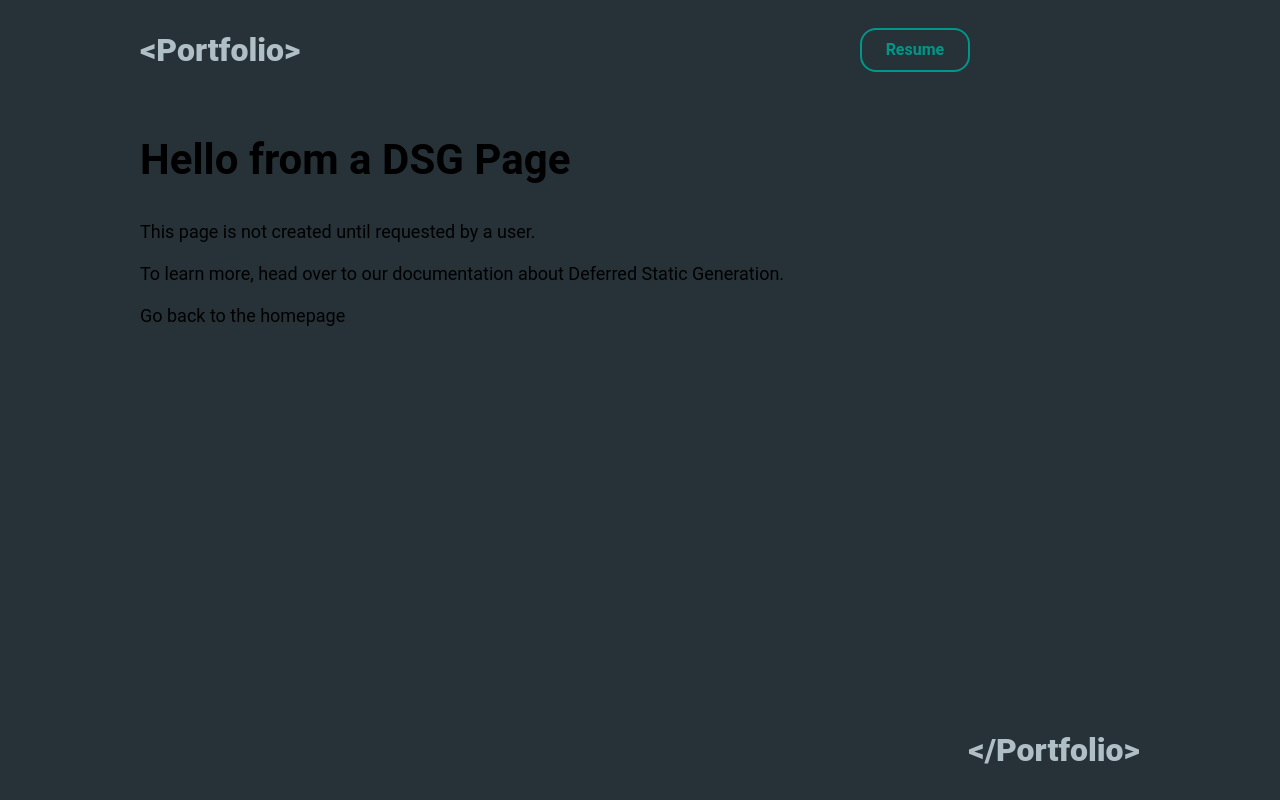
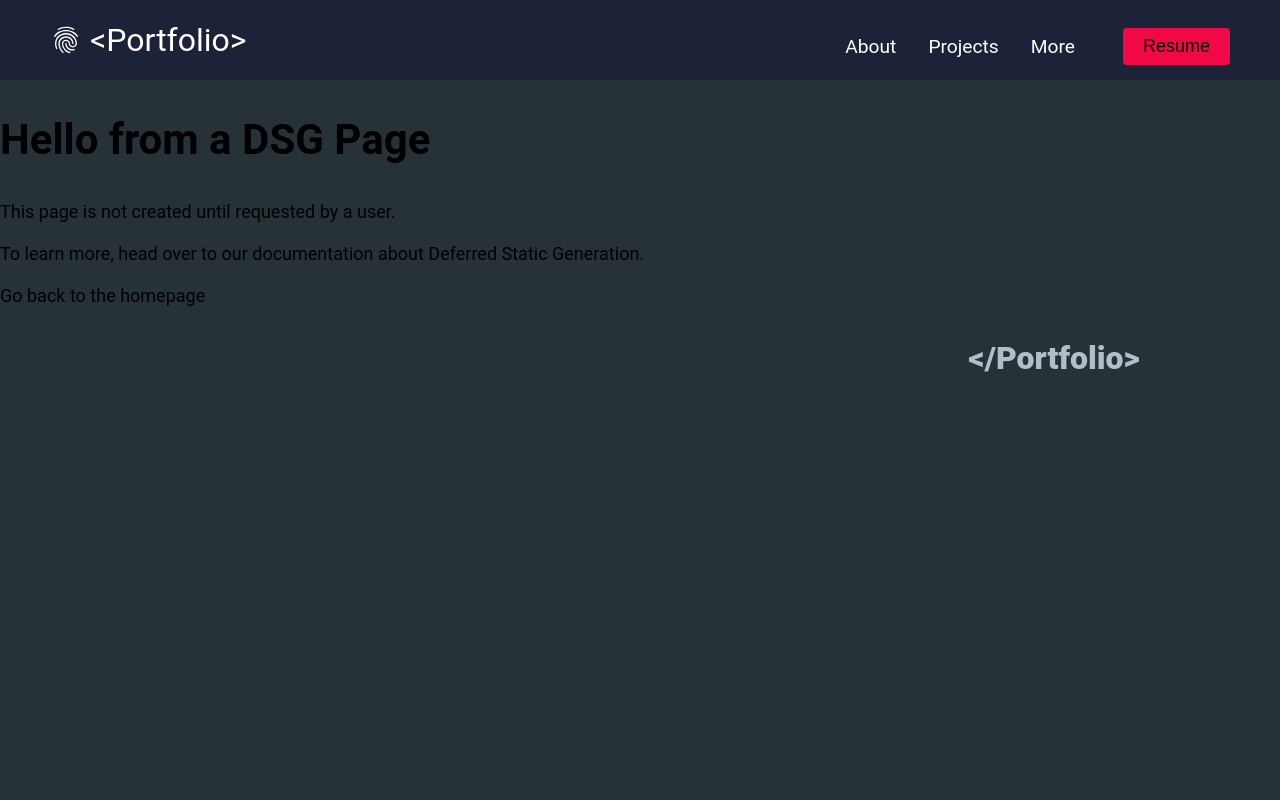
Before and after one commit to MVPZl0b/Portfolio, a Gatsby site: page /using-dsg in a window 1280 px wide. Built offline with nearby package versions, Linux system fonts and the light colour scheme; Gatsby itself is replaced by a stand-in of ours.

Commit message:
first iteration of navbar

```diff
--- a/package.json
+++ b/package.json
@@ -7,6 +7,7 @@
   "dependencies": {
     "@mdx-js/mdx": "^1.6.22",
     "@mdx-js/react": "^1.6.22",
+    "@stitches/react": "^1.2.7",
     "animate.css": "^4.1.1",
     "babel-plugin-styled-components": "^2.0.6",
     "gatsby": "^4.10.2",
@@ -26,6 +27,7 @@
     "react-animation-on-scroll": "^5.0.0",
     "react-dom": "^17.0.1",
     "react-helmet": "^6.1.0",
+    "react-icons": "^4.3.1",
     "styled-components": "^5.3.5"
   },
   "devDependencies": {
--- /dev/null
+++ b/src/components/Button.js
@@ -0,0 +1,97 @@
+import React from 'react'
+import { styled } from '@stitches/react';
+
+const Btn = styled('button', {
+    padding: '8px 20px',
+    borderRadius: '4px',
+    outline: 'none',
+    border: 'none',
+    cursor: 'pointer',
+
+    '&.btn-primary': {
+        backgroundColor: '#fff',
+        color: "#242424",
+        border: "1px solid #fff"
+    },
+    '&.btn--outline': {
+        backgroundColor: 'transparent',
+        color: '#fff',
+        border: '1px solid #fff',
+        transition: 'all 0.3s ease-out',
+    },
+    variants: {
+        color: {
+            red: {
+                backgroundColor: "#f00946",
+                '&:hover': {
+                    border: 'none',
+                    color: "#242424",
+                    backgroundColor: "#fff"
+                }
+            },
+            blue: {
+                backgroundColor: "#276afb"
+            },
+            green: {
+                backgroundColor: "#25ce4a"
+            },
+            primary: {
+                backgroundColor: "#242424",
+                '&:hover': {
+                    border: 'none',
+                    color: "#242424",
+                    backgroundColor: "#fff"
+                }
+            },
+        },
+        size: {
+            medium: {
+                padding: "8px 20px",
+                fontSize: "18px"
+            },
+            mobile: {
+                textAlign: "center",
+                borderRadius: "4px",
+                width: "80%",
+                textDecoration: "none",
+                fontSize: "1.5rem",
+                backgroundColor: "transparent",
+                color: "#fff",
+                padding: "14px 20px",
+                border: "1px solid #fff",
+                transition: "all 0.3s ease-out"
+            },
+            large: {
+                padding: "12px 26px",
+                fontSize: "20px"
+            },
+            wide: {
+                padding: "12px 64px",
+                fontSize: "20px",
+                '&:hover': {
+                    color: "#fff",
+                    backgroundColor: "#f00946",
+                    transition: "all 0.2s ease-out"
+                }
+            }
+        }
+    },
+    defaultVariants: {
+        color: 'red',
+        size: 'medium',
+    }
+})
+
+const Button = ({ children, type, onClick, buttonStyle, buttonSize, buttonColor }) => {
+    return (
+        <Btn
+            className={buttonStyle}
+            size={buttonSize}
+            color={buttonColor}
+            onClick={onClick}
+            type={type}>{children}
+        </Btn>
+    )
+}
+
+export default Button
--- a/src/components/Header.js
+++ b/src/components/Header.js
@@ -8,19 +8,16 @@ const StyledContentWrapper = styled(ContentWrapper)`
     width: 100%;
     height: 100%;
     display: flex;
-    justify-content: flex-end;
     align-items: center;
   }
 `
 
 const StyledHeader2 = styled.header`
-  width: 100%
+  width: 100%;
   height: "6.25rem";
   background: #263238;
 `
-const StyledHeader = styled.h2`
-    width: 100%;
-    max-width: 62.5rem;
+/* const StyledHeader = styled.h2`
     height: 6.25rem;
     margin: 0 auto;
     padding: 0 2.5rem;
@@ -32,37 +29,17 @@ const StyledHeader = styled.h2`
     display: flex;
     align-items: center;
     text-align: center;
-`
+` */
 const StyledLogo = styled.div`
   font-size: 2rem;
   font-weight: 900;
   color: #B0BEC5;
 `
 
-const StyledCenter = styled.div`
-    padding: 0 3.5rem;
-    font-family: 'Roboto';
-    font-style: normal;
-    font-weight: 500;
-    font-size: 36px;
-    line-height: 24px;
-    display: flex;
-    align-items: center;
-    text-align: center;
-    justify-content: flex-center;
-    color: #009688;
-`
-
 
 const Header = () => {
   return (
-    <StyledHeader>
-        <StyledLogo>{"<Portfolio>"}</StyledLogo>
-        <StyledContentWrapper>
-            <Navbar />
-        </StyledContentWrapper>
-    </StyledHeader>
+    <Navbar />
   )
 }
-
 export default Header
--- a/src/components/Layout.js
+++ b/src/components/Layout.js
@@ -5,7 +5,7 @@ import GlobalStyle from '../styles/GlobalStyle'
 import Footer from './Footer'
 
 const StyledLayout = styled.div`
-    width: 100%;
+/*     width: 100%;
     min-height: 100vh;
     margin: 0 auto;
     display: grid;
@@ -16,7 +16,7 @@ const StyledLayout = styled.div`
         max-width: 62.5rem;
         margin: 0 auto;
         padding: 0 2.5rem;
-    }
+    } */
 `
 
 
--- a/src/components/navbar.js
+++ b/src/components/navbar.js
@@ -1,11 +1,65 @@
-import React from "react"
+import React, { useState } from "react"
 import styled from "styled-components"
 import { Link } from "gatsby"
+import { MdFingerprint } from 'react-icons/md'
+import { FaBars, FaTimes } from 'react-icons/fa'
+import Button from "./Button"
+import "../styles/Navbar.css"
 
-import { navLinks } from "../config/config.js"
-// Navbar created by konstantin.digital.
 
-const StyledNav = styled.nav`
+
+const Navbar = () => {
+  const [click, setClick] = useState(false);
+  const [button, setButton] = useState(true);
+
+  const handleClick = () => setClick(!click)
+  const closeMobileMenu = () => setButton(false)
+
+  const showButton = () => {
+    if (window.innerWidth <= 960) {
+      setButton(false);
+    } else {
+      setButton(true);
+    }
+  }
+
+  window.addEventListener('resize', showButton);
+
+  return (
+    <div className="navbar">
+      <div className="navbar-container container">
+        <Link to="/" className="navbar-logo">
+          <MdFingerprint className='navbar-icon' />
+          {"<Portfolio>"}</Link>
+        <div className="menu-icon" onClick={handleClick}>{click ? <FaTimes /> : <FaBars />}</div>
+        <ul className={click ? 'nav-menu active' : 'nav-menu'}>
+          <li className="nav-item">
+            <Link to="/" className="nav-links">About</Link>
+          </li>
+          <li className="nav-item">
+            <Link to="/" className="nav-links">Projects</Link>
+          </li>
+          <li className="nav-item">
+            <Link to="/" className="nav-links">More</Link>
+          </li>
+          <li className="nav-btn">
+            {button ? (
+              <Link to="/" className="btn-link"><Button buttonStyle="btn--mobile">Resume</Button></Link>
+            ) : (
+              <Link to="/" className="btn-link"><Button buttonStyle="btn--mobile">Resume</Button></Link>
+            )}
+          </li>
+        </ul>
+      </div>
+    </div>
+  )
+}
+
+export default Navbar
+
+
+
+/*
   display: none;
   @media (min-width: 1200px) {
     display: flex;
@@ -52,36 +106,4 @@ const StyledNav = styled.nav`
       background: #009688;
       color: #263238;
     }
-  }
-`
-
-const Navbar = () => {
-  const { menu, button } = navLinks
-  return (
-    <StyledNav>
-      {menu.map(({ name, url }, key) => {
-        return (
-          <Link className="nav-link" key={key} to={url}>
-            {name}
-          </Link>
-        )
-      })}
-      {button.useFileName ? (
-        <a
-          className="cta-btn"
-          href={`/${button.fileName}`}
-          target="_blank"
-          rel="noopener noreferrer"
-        >
-          {button.name}
-        </a>
-      ) : (
-        <Link className="cta-btn" to={button.url}>
-          {button.name}
-        </Link>
-      )}
-    </StyledNav>
-  )
-}
-
-export default Navbar
+  } */
--- a/src/pages/index.js
+++ b/src/pages/index.js
@@ -7,8 +7,8 @@ import About from "../components/sections/about"
 const IndexPage = ({data}) => {
   return (
     <Layout>
-      <Hero content={data.config.edges[0].node} />
-      <About content={data.config.edges[0].node} />
+      {/* <Hero content={data.config.edges[0].node} />
+      <About content={data.config.edges[0].node} /> */}
     </Layout>
   )
 }
--- a/src/styles/GlobalStyle.js
+++ b/src/styles/GlobalStyle.js
@@ -1,10 +1,58 @@
 import { createGlobalStyle } from "styled-components"
 
 const GlobalStyle = createGlobalStyle`
-    * {
-        box-sizing: content-box;
+html {
+    width: 100%;
+    height: 100%;
+}
+body {
+    width: 100%;
+    height: 100%;
+    margin: 0;
+    padding: 0;
+    background-color: #263238;
+    color: black;
+    font-size: 1.125rem;
+    font-family: "Roboto", Arial, Helvetica, sans-serif;
+    line-height: 1.5rem;
+    font-weight: 400;
+}
+h1 {
+    font-weight: 700;
+    font-size: 2rem;
+    line-height: 2.375rem;
+    color: black;
+    @media (min-width: 1200px) {
+        font-size: 2.625rem;
+        line-height: 4rem;
     }
-    html {
+}
+h2 {
+    font-weight: 700;
+    font-size: 1.25rem;
+    line-height: 1.5rem;
+    color: black;
+    @media (min-width: 1200px) {
+        font-size: 2rem;
+        line-height: 3rem;
+    }
+}
+a {
+    display: inline-block;
+    text-decoration: none;
+    text-decoration-skip-ink: auto;
+    color: inherit;
+    cursor: pointer;
+    &:hover,
+    &:focus {
+      outline: 0;
+    }
+}
+`
+
+export default GlobalStyle
+
+/* html {
         width: 100%;
         height: 100%;
     }
@@ -51,6 +99,4 @@ const GlobalStyle = createGlobalStyle`
           outline: 0;
         }
     }
-`
-
-export default GlobalStyle
+` */
--- /dev/null
+++ b/src/styles/Navbar.css
@@ -0,0 +1,175 @@
+.navbar {
+    background: #1c2237;
+    height: 80px;
+    display: flex;
+    justify-content: center;
+    align-items: center;
+    font-size: 1.2rem;
+    position: sticky;
+    top: 0;
+    z-index: 999;
+  }
+
+  .btn-link {
+      display: flex;
+      justify-content: center;
+      align-items: center;
+      text-decoration: none;
+      padding: 8px 16px;
+      margin-top: 10%;
+      height: 100%;
+      width: 100%;
+  }
+
+  .navbar-container {
+    display: flex;
+    justify-content: space-between;
+    height: 80px;
+  }
+
+  .container {
+    z-index: 1;
+    width: 100%;
+    max-width: 1300px;
+    margin-right: auto;
+    margin-left: auto;
+    padding-right: 50px;
+    padding-left: 50px;
+  }
+
+  .navbar-logo {
+    color: #fff;
+    justify-self: start;
+    cursor: pointer;
+    text-decoration: none;
+    font-size: 2rem;
+    display: flex;
+    align-items: center;
+  }
+
+  .navbar-icon {
+    margin-right: 0.5rem;
+  }
+
+  .nav-menu {
+    display: flex;
+    align-items: center;
+    justify-content: center;
+    list-style: none;
+    text-align: center;
+    justify-content: flex-start;
+  }
+
+  .nav-item {
+    height: 80px;
+    border-bottom: 2px solid transparent;
+  }
+
+  .nav-item:hover {
+    border-bottom: 2px solid #f00946;
+  }
+
+  .nav-links {
+    color: #fff;
+    display: flex;
+    align-items: center;
+    text-decoration: none;
+    padding: 0.5rem 1rem;
+    height: 100%;
+  }
+
+  .fa-bars {
+    color: #fff;
+  }
+
+  .menu-icon {
+    display: none;
+  }
+  .btn-link {
+    display: inline-flex;
+    align-items: center;
+    text-decoration: none;
+    padding: 8px 16px;
+    height: 100%;
+    width: 100%;
+  }
+
+  @media screen and (max-width: 960px) {
+    .NavbarItems {
+      position: relative;
+    }
+
+    .nav-menu {
+      display: flex;
+      flex-direction: column;
+      width: 100%;
+      height: 90vh;
+      position: absolute;
+      top: 60px;
+      left: -100%;
+      opacity: 1;
+      transition: all 0.5s ease;
+    }
+
+    .nav-menu.active {
+      background: #1c2237;
+      left: 0;
+      opacity: 1;
+      transition: all 0.6s ease;
+      z-index: 1;
+    }
+
+    .nav-links {
+      padding: 2rem;
+      width: 100%;
+      display: flex;
+      margin-left: -35px;
+      justify-content: center;
+      align-items: center;
+    }
+
+    .nav-links:hover {
+      color: #f00946;
+      transform: scale(1.2);
+      transition: all 0.3s ease;
+    }
+
+    .nav-item:hover {
+      border: none;
+    }
+
+    .nav-item {
+      width: 100%;
+      position: relative;
+    }
+
+    .navbar-logo {
+      position: absolute;
+      top: 0;
+      left: 0;
+      transform: translate(25%, 50%);
+    }
+
+    .menu-icon {
+      display: block;
+      position: absolute;
+      top: 0;
+      right: 0;
+      transform: translate(-100%, 60%);
+      font-size: 1.8rem;
+      cursor: pointer;
+    }
+
+    .fa-times {
+      color: #fff;
+      font-size: 2rem;
+    }
+
+    .nav-btn {
+      display: flex;
+      justify-content: center;
+      align-items: center;
+      width: 100%;
+      height: 120px;
+    }
+  }
```
Also changed, not shown: src/content/config.md (+2 -2 lines), 1 other file.
